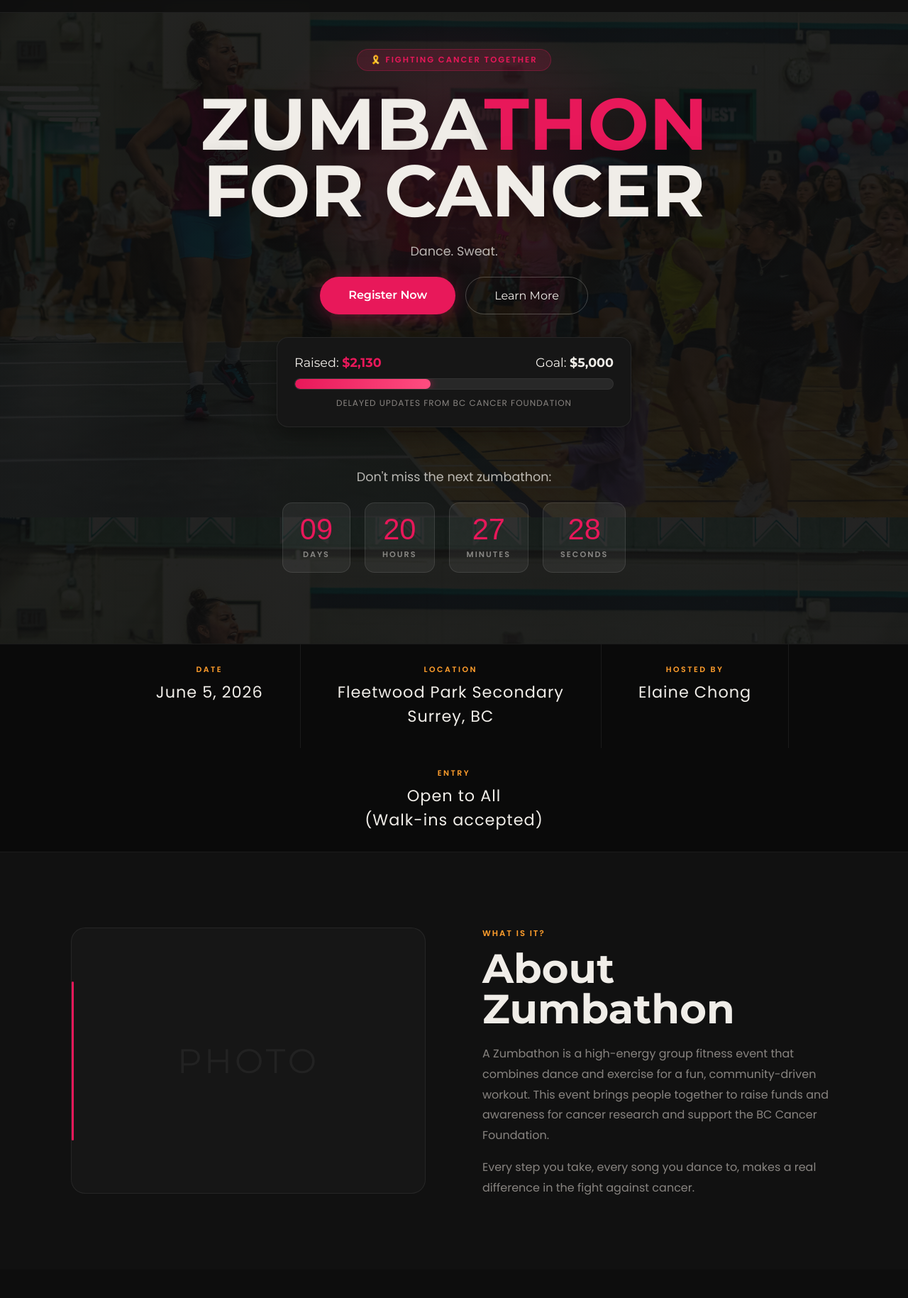
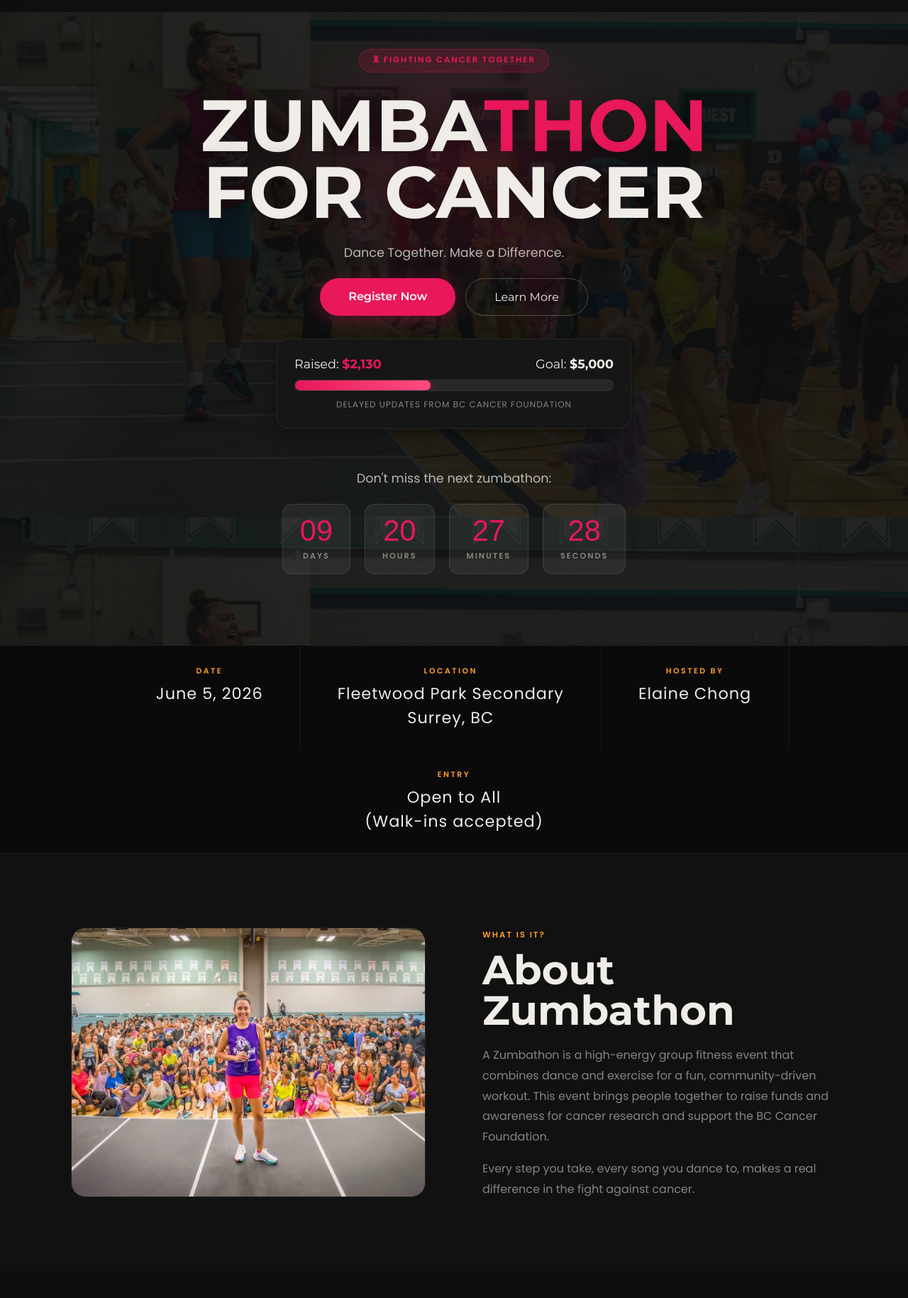
Before and after one commit to SyntaxBrew/zumbathon-website, a plain HTML site: page index.html in a window 1280 px wide. Shown: the part 71-1900 px from the top of the page at 71% size. Drawn offline with Linux system fonts and the light colour scheme; no server answers.

Commit message:
some touches

```diff
--- a/index.html
+++ b/index.html
@@ -3,6 +3,11 @@
 <head>
   <meta charset="UTF-8" />
   <meta name="viewport" content="width=device-width, initial-scale=1.0"/>
+  <meta name="description" content="Join us on June 5, 2026, for a high-energy Zumbathon supporting the BC Cancer Foundation. Dance, sweat, and fight cancer together!" />
+  <meta property="og:title" content="Zumbathon for Cancer 2026" />
+  <meta property="og:description" content="Help us reach our $5,000 goal! Register now or buy exclusive ZFC gear to support cancer research." />
+  <meta property="og:image" content="Pictures/Elaine3-Zumbathon.webp" />
+  <meta property="og:type" content="website" />
   <title>Zumbathon for Cancer</title>
 
   <!--
@@ -71,13 +76,13 @@
     <div class="hero-overlay"></div>
     <div class="hero-glow"></div>
 
-    <div class="hero-ribbon">🎗️ Fighting Cancer Together</div>
+    <div class="hero-ribbon">🎗 Fighting Cancer Together</div>
 
     <!-- ✏️ EDIT: Change the title text here -->
     <h1>ZUMBA<span>THON</span><br>FOR CANCER</h1>
 
     <!-- ✏️ EDIT: Change the subtitle text here -->
-    <p class="hero-sub">Dance. Sweat.</p>
+    <p class="hero-sub">Dance Together. Make a Difference.</p>
 
     <div class="hero-cta">
       <!-- ✏️ EDIT: Replace href with your Google Forms registration link -->
@@ -161,7 +166,7 @@
       <div class="about-grid">
 
         <!-- Left column: image placeholder -->
-        <div class="about-visual">PHOTO</div>
+        <img src="Pictures\32942624_web1_230615-SUL-Zumbathon2023-2_1.webp" class="about-visual" alt="Zumbathon">
 
         <!-- Right column: text -->
         <div>
@@ -224,7 +229,7 @@
         </div>
 
         <div class="reason-card">
-          <div class="reason-icon">🎗️</div>
+          <div class="reason-icon">🎗</div>
           <div class="reason-title">Honor survivors</div>
           <p class="reason-text">Dance in honor of those fighting, those who have survived, and those we've lost to cancer.</p>
         </div>
--- a/style.css
+++ b/style.css
@@ -403,18 +403,12 @@ section {
     <img src="your-photo.jpg" class="about-visual" alt="Zumbathon"> */
 .about-visual {
     border-radius: 20px;
-    aspect-ratio: 4/3; /* Keeps a 4:3 rectangle shape */
-    background: var(--bg-card);
+    width: 100%;
+    height: 380px;       /* ✏️ change this number to make it taller or shorter */
+    object-fit: cover;
+    object-position: center;
+    display: block;
     border: 1px solid var(--border);
-    display: flex;
-    align-items: center;
-    justify-content: center;
-    font-family: var(--font-heading);
-    font-size: 3rem;
-    letter-spacing: 4px;
-    color: rgba(240,237,232,0.06);
-    position: relative;
-    overflow: hidden;
 }
 
 /* Decorative pink line on the left edge of the about visual */
@@ -1080,3 +1074,21 @@ footer span {
     text-transform: uppercase;
     letter-spacing: 1px;
 }
+
+.hero-ribbon {
+  display: inline-flex;  /* changed from inline-block to inline-flex */
+  align-items: center;
+  gap: 8px;              /* space between the ribbon icon and text */
+}
+
+.countdown-finished {
+    font-family: var(--font-heading);
+    font-size: 1.5rem;
+    font-weight: 700;
+    color: var(--accent);
+    letter-spacing: 1px;
+    padding: 20px;
+    background: rgba(255, 158, 44, 0.1);
+    border: 1px solid rgba(255, 158, 44, 0.2);
+    border-radius: 12px;
+}
```
Also changed, not shown: Pictures/32942624_web1_230615-SUL-Zumbathon2023-2_1.webp (added).
